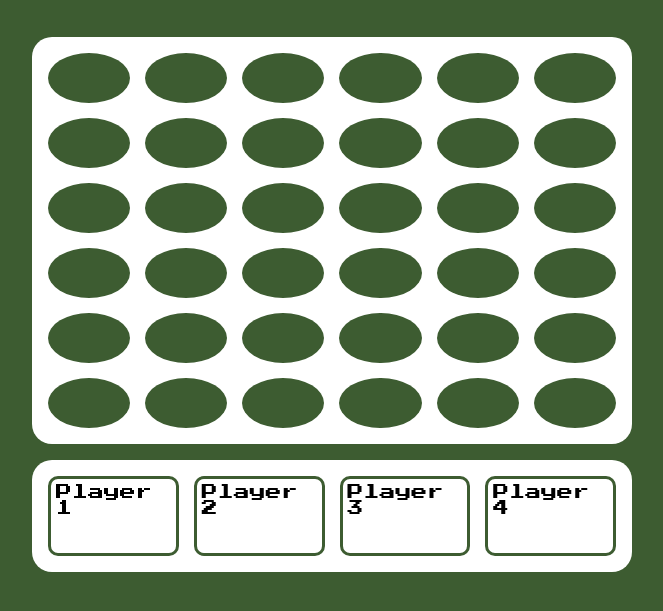
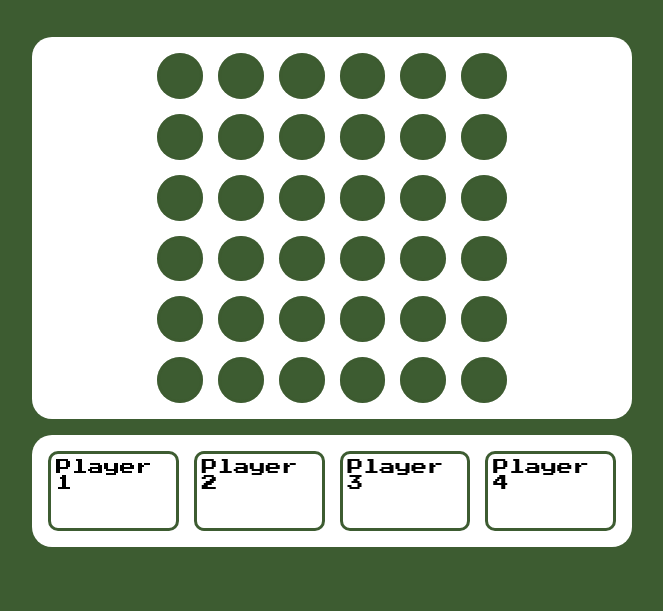
Before and after one commit to MarcioBADias/challenger-memory-game, a plain HTML site: page pages/game.html in a window 1280 px wide. Shown: the part 75-686 px from the top of the page, without its empty margins (308-971 px from the left). Drawn offline with Linux system fonts and the light colour scheme.

Commit message:
atualizando css

```diff
--- a/css/styleGame.css
+++ b/css/styleGame.css
@@ -31,15 +31,32 @@ h1{
     gap: 15px;
     grid-template-columns: repeat(6, 1fr);
     margin: 0 auto;
-    max-height: 600px;
-    max-width: 600px;
+    max-height: 350px;
+    max-width: 350px;
 }
 
 .card{
+    aspect-ratio: 1/1;
     background-color: rgb(61, 92, 49);
     border-radius: 100%;
-    height: 50px;
+    position: relative;
     width: 100%;
+    transform: all 600ms;
+    transform-style: preserve-3d;
+}
+
+.face{
+    border: 3px solid rgba(61, 92, 49, 0.445);
+    border-radius: 100%;
+    height: 100%;
+    position: absolute;
+    width: 100%;
+    transform: all 600ms ease;
+}
+
+.font{
+    background-color: brown;
+    transform: rotateY(180deg);
 }
 
 .card:hover{
--- a/pages/game.html
+++ b/pages/game.html
@@ -10,43 +10,116 @@
         <h1>Memory Game</h1>
         <div class="grid-area">
             <div class="grid">
-                <div class="card"></div>
-                <div class="card"></div>
-                <div class="card"></div>
-                <div class="card"></div>
-                <div class="card"></div>
-                <div class="card"></div>
-                <div class="card"></div>
-                <div class="card"></div>
-                <div class="card"></div>
-                <div class="card"></div>
-                <div class="card"></div>
-                <div class="card"></div>
-                <div class="card"></div>
-                <div class="card"></div>
-                <div class="card"></div>
-                <div class="card"></div>
-                <div class="card"></div>
-                <div class="card"></div>
-                <div class="card"></div>
-                <div class="card"></div>
-                <div class="card"></div>
-                <div class="card"></div>
-                <div class="card"></div>
-                <div class="card"></div>
-                <div class="card"></div>
-                <div class="card"></div>
-                <div class="card"></div>
-                <div class="card"></div>
-                <div class="card"></div>
-                <div class="card"></div>
-                <div class="card"></div>
-                <div class="card"></div>
-                <div class="card"></div>
-                <div class="card"></div>
-                <div class="card"></div>
-                <div class="card"></div>
+                <div class="card">
+                    <div class="face front"></div>
+                </div>
+                <div class="card">
+                    <div class="face back"></div>
+                </div>
+                <div class="card">
+                    <div class="face front"></div>
+                </div>
+                <div class="card">
+                    <div class="face back"></div>
+                </div>
+                <div class="card">
+                    <div class="face front"></div>
+                </div>
+                <div class="card">
+                    <div class="face back"></div>
+                </div>
+                <div class="card">
+                    <div class="face front"></div>
+                </div>
+                <div class="card">
+                    <div class="face back"></div>
+                </div>
+                <div class="card">
+                    <div class="face front"></div>
+                </div>
+                <div class="card">
+                    <div class="face back"></div>
+                </div>
+                <div class="card">
+                    <div class="face front"></div>
+                </div>
+                <div class="card">
+                    <div class="face back"></div>
+                </div>
+                <div class="card">
+                    <div class="face front"></div>
+                </div>
+                <div class="card">
+                    <div class="face back"></div>
+                </div>
+                <div class="card">
+                    <div class="face front"></div>
+                </div>
+                <div class="card">
+                    <div class="face back"></div>
+                </div>
+                <div class="card">
+                    <div class="face front"></div>
+                </div>
+                <div class="card">
+                    <div class="face back"></div>
+                </div>
+                <div class="card">
+                    <div class="face front"></div>
+                </div>
+                <div class="card">
+                    <div class="face back"></div>
+                </div>
+                <div class="card">
+                    <div class="face front"></div>
+                </div>
+                <div class="card">
+                    <div class="face back"></div>
+                </div>
+                <div class="card">
+                    <div class="face front"></div>
+                </div>
+                <div class="card">
+                    <div class="face back"></div>
+                </div>
+                <div class="card">
+                    <div class="face front"></div>
+                </div>
+                <div class="card">
+                    <div class="face back"></div>
+                </div>
+                <div class="card">
+                    <div class="face front"></div>
+                </div>
+                <div class="card">
+                    <div class="face back"></div>
+                </div>
+                <div class="card">
+                    <div class="face front"></div>
+                </div>
+                <div class="card">
+                    <div class="face back"></div>
+                </div>
+                <div class="card">
+                    <div class="face front"></div>
+                </div>
+                <div class="card">
+                    <div class="face back"></div>
+                </div>
+                <div class="card">
+                    <div class="face front"></div>
+                </div>
+                <div class="card">
+                    <div class="face back"></div>
+                </div>
+                <div class="card">
+                    <div class="face front"></div>
+                </div>
+                <div class="card">
+                    <div class="face back"></div>
+                </div>
             </div>
+
         </div>
         <div class="players-area">
             <div class="players-card">
```
Also changed, not shown: img/bg-memoryGame.png (added).
